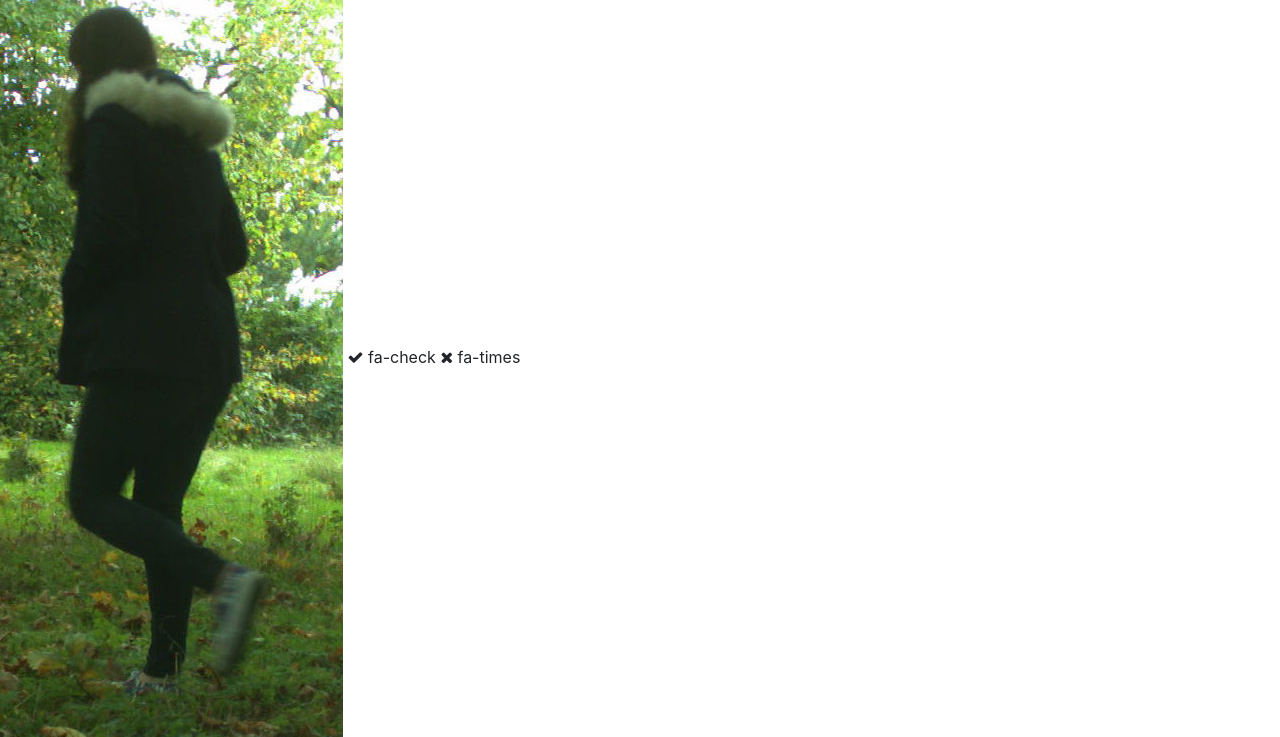
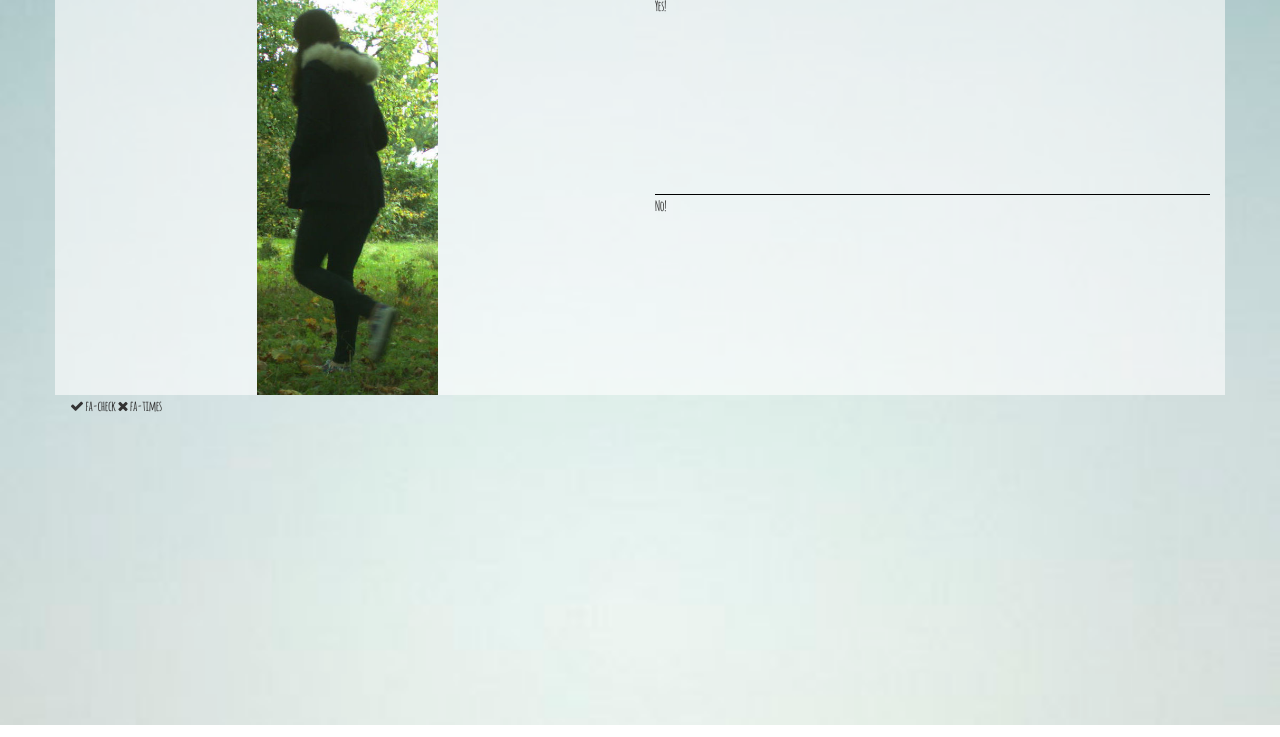
Before and after one commit to Lily418/Virtual-Ranger-App, a plain HTML site: page index.html in a window 1280 px wide. Shown: the part 75-812 px from the top of the page. Drawn offline with nearby package versions, Linux system fonts and the light colour scheme; files that its build step writes are made by us from their sources.

Commit message:
Inital html/css of the app screen

```diff
--- /dev/null
+++ b/css/main.css
@@ -0,0 +1,44 @@
+@font-face {
+  font-family: Amactic;
+  src: url('../fonts/Amatic-Bold.ttf');
+  font-weight: bold;
+}
+
+html {
+  height:100%;
+}
+
+body {
+  font-family: "Amactic";
+  background-image:url('../img/background.jpg');
+  background-repeat:no-repeat;
+  background-size:cover;
+  height: 100%;
+}
+
+.question-container {
+  background: rgba(255, 255, 255, 0.6);
+  height: 50%;
+}
+
+.question-container > div {
+  height: 100%;
+}
+
+.answer-top {
+  border-bottom: 1px solid black;
+}
+
+.answer-top, .answer-bottom {
+  height: 50%
+}
+
+.question-container img  {
+  background: white;
+  display: block;
+  margin-left: auto;
+  margin-right: auto;
+  height: 100%;
+  text-align: center;
+  display: block;
+}
--- a/index.html
+++ b/index.html
@@ -8,7 +8,7 @@
     <title>Virtual Ranger</title>
 
     <!-- Bootstrap -->
-    <link href="css/bootstrap.min.css" rel="stylesheet">
+    <link href="https://maxcdn.bootstrapcdn.com/bootstrap/3.3.7/css/bootstrap.min.css" rel="stylesheet">
     <link href="font-awesome-4.7.0/css/font-awesome.min.css" rel="stylesheet">
     <link href="css/main.css" rel="stylesheet">
 
@@ -20,9 +20,21 @@
       <script src="https://oss.maxcdn.com/respond/1.4.2/respond.min.js"></script>
     <![endif]-->
   </head>
-  <body>
-    <h1>Is There a Person In This Image?</h1>
-    <img src="img/RegentsPark335.jpg">
+  <body class="container">
+    <h1>Here's your mission ranger...</h1>
+    <div class="row question-container">
+      <div class="col-xs-6">
+      <img src="img/RegentsPark335.jpg">
+      </div>
+      <div class="col-xs-6">
+        <div class="answer-top">
+          Yes!
+        </div>
+        <div class="answer-bottom">
+          No!
+        </div>
+      </div>
+    </div>
     <i class="fa fa-check"></i> fa-check
     <i class="fa fa-times"></i> fa-times
 
@@ -31,6 +43,6 @@
     <!-- jQuery (necessary for Bootstrap's JavaScript plugins) -->
     <script src="https://ajax.googleapis.com/ajax/libs/jquery/1.12.4/jquery.min.js"></script>
     <!-- Include all compiled plugins (below), or include individual files as needed -->
-    <script src="js/bootstrap.min.js"></script>
+    <script src="https://maxcdn.bootstrapcdn.com/bootstrap/3.3.7/js/bootstrap.min.js"></script>
   </body>
 </html>
```
Also changed, not shown: fonts/Amatic-Bold.ttf (added), img/background.jpg (added).
